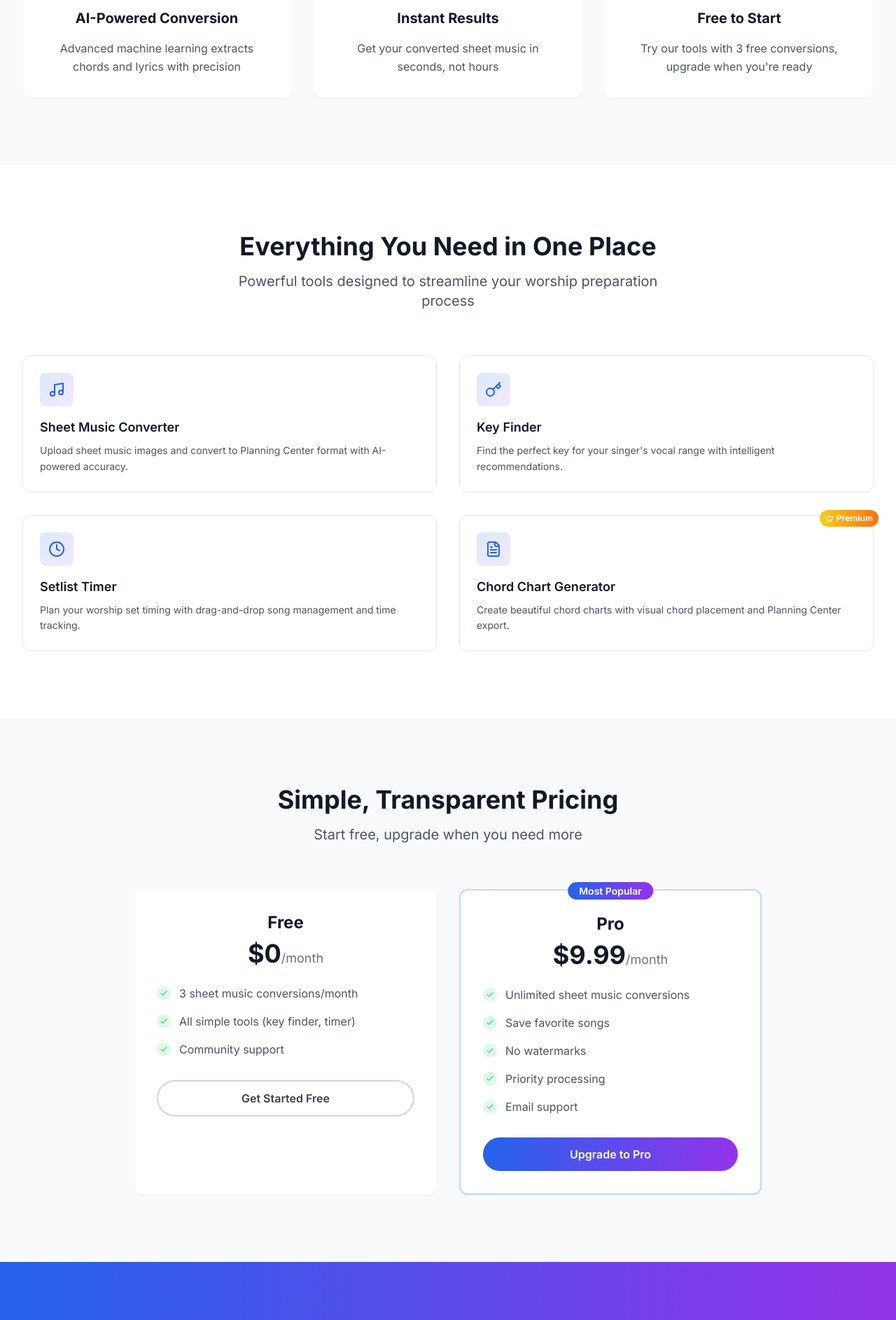
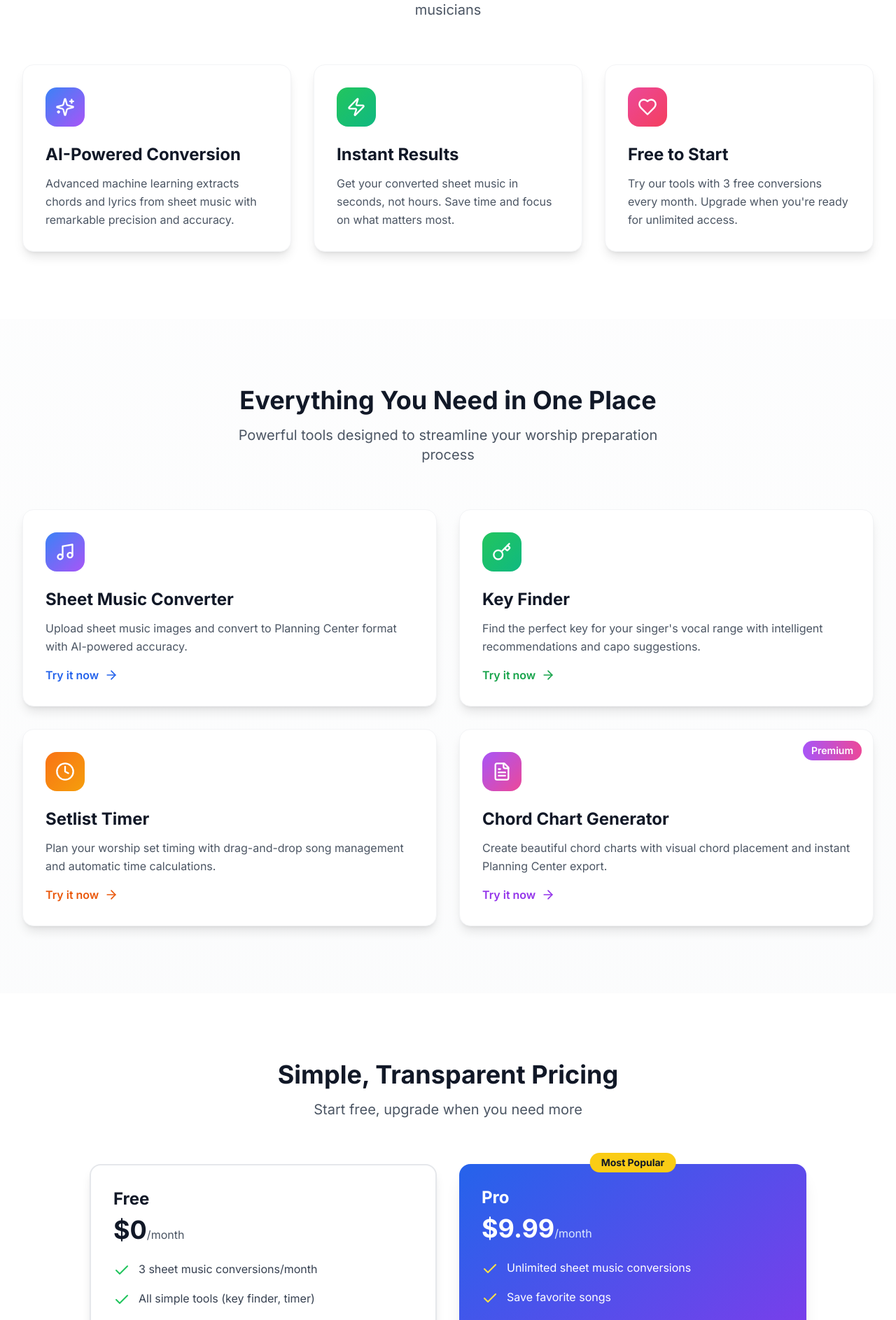
Before and after one commit to wolfman7702/church-tools-platform, a Next.js app: page / in a window 1280 px wide. Shown: the part 889-2776 px from the top of the page at 70% size. Built offline with nearby package versions, Linux system fonts and the light colour scheme.

Commit message:
Complete homepage rebuild with modern, beautiful design

```diff
--- a/app/page.tsx
+++ b/app/page.tsx
@@ -1,133 +1,91 @@
-'use client'
-
 import Link from 'next/link'
-import { ArrowRight, Sparkles, Zap, Heart, Music, Key, Clock, FileText, Check } from 'lucide-react'
-import ToolCard from '@/components/ToolCard'
-
-const tools = [
-  {
-    id: 'sheet-music',
-    title: 'Sheet Music Converter',
-    description: 'Upload sheet music images and convert to Planning Center format with AI-powered accuracy.',
-    icon: <Music className="w-6 h-6" />,
-    href: '/tools/sheet-music',
-    isPremium: false
-  },
-  {
-    id: 'key-finder',
-    title: 'Key Finder',
-    description: 'Find the perfect key for your singer\'s vocal range with intelligent recommendations.',
-    icon: <Key className="w-6 h-6" />,
-    href: '/tools/key-finder',
-    isPremium: false
-  },
-  {
-    id: 'setlist-timer',
-    title: 'Setlist Timer',
-    description: 'Plan your worship set timing with drag-and-drop song management and time tracking.',
-    icon: <Clock className="w-6 h-6" />,
-    href: '/tools/setlist-timer',
-    isPremium: false
-  },
-  {
-    id: 'chord-chart',
-    title: 'Chord Chart Generator',
-    description: 'Create beautiful chord charts with visual chord placement and Planning Center export.',
-    icon: <FileText className="w-6 h-6" />,
-    href: '/tools/chord-chart',
-    isPremium: true
-  }
-]
-
-const features = [
-  {
-    icon: <Sparkles className="w-8 h-8 text-blue-600" />,
-    title: 'AI-Powered Conversion',
-    description: 'Advanced machine learning extracts chords and lyrics with precision'
-  },
-  {
-    icon: <Zap className="w-8 h-8 text-purple-600" />,
-    title: 'Instant Results',
-    description: 'Get your converted sheet music in seconds, not hours'
-  },
-  {
-    icon: <Heart className="w-8 h-8 text-blue-600" />,
-    title: 'Free to Start',
-    description: 'Try our tools with 3 free conversions, upgrade when you\'re ready'
-  }
-]
+import { Music, Sparkles, Zap, Heart, Key, Clock, FileText, Check, ArrowRight } from 'lucide-react'
 
 export default function HomePage() {
-  const scrollToTools = () => {
-    document.getElementById('tools-section')?.scrollIntoView({ behavior: 'smooth' })
-  }
-
   return (
-    <div className="min-h-screen">
+    <div className="min-h-screen bg-gradient-to-b from-white to-gray-50">
       {/* Hero Section */}
-      <section className="relative overflow-hidden bg-white">
-        <div className="max-w-7xl mx-auto px-4 sm:px-6 lg:px-8 py-20 md:py-32">
-          <div className="text-center">
-            <h1 className="text-5xl md:text-7xl font-bold text-gray-900 mb-6">
-              <span className="bg-gradient-to-r from-blue-600 to-purple-600 bg-clip-text text-transparent">
+      <section className="relative py-20 md:py-32 px-4 sm:px-6 lg:px-8">
+        <div className="max-w-7xl mx-auto text-center">
+          <h1 className="text-5xl md:text-7xl font-extrabold mb-6 bg-gradient-to-r from-blue-600 to-purple-600 bg-clip-text text-transparent leading-tight">
             Essential Tools for Worship Leaders
-              </span>
           </h1>
-            <p className="text-xl md:text-2xl text-gray-600 mb-12 max-w-3xl mx-auto">
-              Everything you need to prep for Sunday, in one place
+          <p className="text-xl md:text-2xl text-gray-600 mb-10 max-w-3xl mx-auto leading-relaxed">
+            Everything you need to prep for Sunday, in one place. AI-powered sheet music conversion, key finding, and more.
           </p>
-
           <div className="flex flex-col sm:flex-row gap-4 justify-center items-center mb-8">
             <Link
               href="/tools/sheet-music"
-                className="bg-gradient-to-r from-blue-600 to-purple-600 text-white px-8 py-4 rounded-full font-semibold text-lg hover:shadow-xl hover:scale-105 transition-all duration-200 inline-flex items-center"
+              className="px-8 py-4 bg-gradient-to-r from-blue-600 to-purple-600 text-white rounded-full font-semibold text-lg hover:shadow-xl transition-all duration-200 hover:scale-105 inline-flex items-center gap-2"
             >
               Get Started Free
-                <ArrowRight className="w-5 h-5 ml-2" />
+              <ArrowRight className="w-5 h-5" />
             </Link>
-              <button
-                onClick={scrollToTools}
-                className="border-2 border-gray-300 text-gray-700 px-8 py-4 rounded-full font-semibold text-lg hover:border-gray-400 hover:bg-gray-50 transition-all duration-200"
+            <a
+              href="#tools"
+              className="px-8 py-4 border-2 border-gray-300 text-gray-700 rounded-full font-semibold text-lg hover:border-blue-600 hover:text-blue-600 transition-all duration-200"
             >
               Browse All Tools
-              </button>
+            </a>
           </div>
-
           <p className="text-sm text-gray-500">
             No credit card required • 3 free conversions • Start in seconds
           </p>
         </div>
-        </div>
-
-        {/* Background decoration */}
-        <div className="absolute top-0 right-0 w-96 h-96 bg-gradient-to-br from-blue-200 to-purple-200 rounded-full -translate-y-48 translate-x-48 opacity-20"></div>
-        <div className="absolute bottom-0 left-0 w-80 h-80 bg-gradient-to-tr from-purple-200 to-blue-200 rounded-full translate-y-40 -translate-x-40 opacity-20"></div>
       </section>
 
       {/* Features Section */}
-      <section className="py-16 md:py-24 bg-gray-50">
-        <div className="max-w-7xl mx-auto px-4 sm:px-6 lg:px-8">
-          <div className="grid grid-cols-1 md:grid-cols-3 gap-8">
-            {features.map((feature, index) => (
-              <div key={index} className="bg-white rounded-xl shadow-sm hover:shadow-xl hover:-translate-y-1 transition-all duration-300 p-8 text-center">
-                <div className="inline-flex items-center justify-center w-16 h-16 bg-gradient-to-br from-blue-100 to-purple-100 rounded-2xl mb-6">
-                  {feature.icon}
-                </div>
-                <h3 className="text-xl font-bold text-gray-900 mb-4">
-                  {feature.title}
-                </h3>
-                <p className="text-gray-600 leading-relaxed">
-                  {feature.description}
+      <section className="py-16 md:py-24 px-4 sm:px-6 lg:px-8 bg-white">
+        <div className="max-w-7xl mx-auto">
+          <div className="text-center mb-16">
+            <h2 className="text-3xl md:text-4xl font-bold text-gray-900 mb-4">
+              Why Worship Leaders Choose ChurchKit
+            </h2>
+            <p className="text-xl text-gray-600 max-w-2xl mx-auto">
+              Built specifically for the unique needs of worship teams and church musicians
             </p>
           </div>
-            ))}
+
+          <div className="grid grid-cols-1 md:grid-cols-3 gap-8">
+            {/* Feature 1 */}
+            <div className="bg-white p-8 rounded-2xl shadow-lg hover:shadow-xl transition-all duration-200 hover:-translate-y-1 border border-gray-100">
+              <div className="w-14 h-14 bg-gradient-to-br from-blue-500 to-purple-500 rounded-2xl flex items-center justify-center mb-6">
+                <Sparkles className="w-7 h-7 text-white" />
+              </div>
+              <h3 className="text-2xl font-bold text-gray-900 mb-3">AI-Powered Conversion</h3>
+              <p className="text-gray-600 leading-relaxed">
+                Advanced machine learning extracts chords and lyrics from sheet music with remarkable precision and accuracy.
+              </p>
+            </div>
+
+            {/* Feature 2 */}
+            <div className="bg-white p-8 rounded-2xl shadow-lg hover:shadow-xl transition-all duration-200 hover:-translate-y-1 border border-gray-100">
+              <div className="w-14 h-14 bg-gradient-to-br from-green-500 to-emerald-500 rounded-2xl flex items-center justify-center mb-6">
+                <Zap className="w-7 h-7 text-white" />
+              </div>
+              <h3 className="text-2xl font-bold text-gray-900 mb-3">Instant Results</h3>
+              <p className="text-gray-600 leading-relaxed">
+                Get your converted sheet music in seconds, not hours. Save time and focus on what matters most.
+              </p>
+            </div>
+
+            {/* Feature 3 */}
+            <div className="bg-white p-8 rounded-2xl shadow-lg hover:shadow-xl transition-all duration-200 hover:-translate-y-1 border border-gray-100">
+              <div className="w-14 h-14 bg-gradient-to-br from-pink-500 to-rose-500 rounded-2xl flex items-center justify-center mb-6">
+                <Heart className="w-7 h-7 text-white" />
+              </div>
+              <h3 className="text-2xl font-bold text-gray-900 mb-3">Free to Start</h3>
+              <p className="text-gray-600 leading-relaxed">
+                Try our tools with 3 free conversions every month. Upgrade when you're ready for unlimited access.
+              </p>
+            </div>
           </div>
         </div>
       </section>
 
       {/* Tools Section */}
-      <section id="tools-section" className="py-16 md:py-24 bg-white">
-        <div className="max-w-7xl mx-auto px-4 sm:px-6 lg:px-8">
+      <section id="tools" className="py-16 md:py-24 px-4 sm:px-6 lg:px-8">
+        <div className="max-w-7xl mx-auto">
           <div className="text-center mb-16">
             <h2 className="text-3xl md:text-4xl font-bold text-gray-900 mb-4">
               Everything You Need in One Place
@@ -137,141 +95,174 @@ export default function HomePage() {
             </p>
           </div>
 
-          <div className="grid grid-cols-1 md:grid-cols-2 lg:grid-cols-2 gap-8">
-            {tools.map((tool) => (
-              <ToolCard
-                key={tool.id}
-                title={tool.title}
-                description={tool.description}
-                icon={tool.icon}
-                href={tool.href}
-                isPremium={tool.isPremium}
-              />
-            ))}
+          <div className="grid grid-cols-1 md:grid-cols-2 gap-8">
+            {/* Tool 1 */}
+            <Link href="/tools/sheet-music" className="group">
+              <div className="bg-white p-8 rounded-2xl shadow-lg hover:shadow-2xl transition-all duration-200 hover:-translate-y-2 border border-gray-100 h-full">
+                <div className="w-14 h-14 bg-gradient-to-br from-blue-500 to-purple-500 rounded-2xl flex items-center justify-center mb-6 group-hover:scale-110 transition-transform">
+                  <Music className="w-7 h-7 text-white" />
+                </div>
+                <h3 className="text-2xl font-bold text-gray-900 mb-3">Sheet Music Converter</h3>
+                <p className="text-gray-600 leading-relaxed mb-4">
+                  Upload sheet music images and convert to Planning Center format with AI-powered accuracy.
+                </p>
+                <div className="flex items-center text-blue-600 font-semibold group-hover:gap-3 gap-2 transition-all">
+                  Try it now <ArrowRight className="w-5 h-5" />
+                </div>
+              </div>
+            </Link>
+
+            {/* Tool 2 */}
+            <Link href="/tools/key-finder" className="group">
+              <div className="bg-white p-8 rounded-2xl shadow-lg hover:shadow-2xl transition-all duration-200 hover:-translate-y-2 border border-gray-100 h-full">
+                <div className="w-14 h-14 bg-gradient-to-br from-green-500 to-emerald-500 rounded-2xl flex items-center justify-center mb-6 group-hover:scale-110 transition-transform">
+                  <Key className="w-7 h-7 text-white" />
+                </div>
+                <h3 className="text-2xl font-bold text-gray-900 mb-3">Key Finder</h3>
+                <p className="text-gray-600 leading-relaxed mb-4">
+                  Find the perfect key for your singer's vocal range with intelligent recommendations and capo suggestions.
+                </p>
+                <div className="flex items-center text-green-600 font-semibold group-hover:gap-3 gap-2 transition-all">
+                  Try it now <ArrowRight className="w-5 h-5" />
+                </div>
+              </div>
+            </Link>
+
+            {/* Tool 3 */}
+            <Link href="/tools/setlist-timer" className="group">
+              <div className="bg-white p-8 rounded-2xl shadow-lg hover:shadow-2xl transition-all duration-200 hover:-translate-y-2 border border-gray-100 h-full">
+                <div className="w-14 h-14 bg-gradient-to-br from-orange-500 to-amber-500 rounded-2xl flex items-center justify-center mb-6 group-hover:scale-110 transition-transform">
+                  <Clock className="w-7 h-7 text-white" />
+                </div>
+                <h3 className="text-2xl font-bold text-gray-900 mb-3">Setlist Timer</h3>
+                <p className="text-gray-600 leading-relaxed mb-4">
+                  Plan your worship set timing with drag-and-drop song management and automatic time calculations.
+                </p>
+                <div className="flex items-center text-orange-600 font-semibold group-hover:gap-3 gap-2 transition-all">
+                  Try it now <ArrowRight className="w-5 h-5" />
+                </div>
+              </div>
+            </Link>
+
+            {/* Tool 4 */}
+            <Link href="/tools/chord-chart" className="group">
+              <div className="bg-white p-8 rounded-2xl shadow-lg hover:shadow-2xl transition-all duration-200 hover:-translate-y-2 border border-gray-100 h-full relative overflow-hidden">
+                <div className="absolute top-4 right-4 bg-gradient-to-r from-purple-500 to-pink-500 text-white px-3 py-1 rounded-full text-sm font-semibold">
+                  Premium
+                </div>
+                <div className="w-14 h-14 bg-gradient-to-br from-purple-500 to-pink-500 rounded-2xl flex items-center justify-center mb-6 group-hover:scale-110 transition-transform">
+                  <FileText className="w-7 h-7 text-white" />
+                </div>
+                <h3 className="text-2xl font-bold text-gray-900 mb-3">Chord Chart Generator</h3>
+                <p className="text-gray-600 leading-relaxed mb-4">
+                  Create beautiful chord charts with visual chord placement and instant Planning Center export.
+                </p>
+                <div className="flex items-center text-purple-600 font-semibold group-hover:gap-3 gap-2 transition-all">
+                  Try it now <ArrowRight className="w-5 h-5" />
+                </div>
+              </div>
+            </Link>
           </div>
         </div>
       </section>
 
-      {/* Pricing Preview */}
-      <section className="py-16 md:py-24 bg-gray-50">
-        <div className="max-w-7xl mx-auto px-4 sm:px-6 lg:px-8">
+      {/* Pricing Section */}
+      <section className="py-16 md:py-24 px-4 sm:px-6 lg:px-8 bg-white">
+        <div className="max-w-5xl mx-auto">
           <div className="text-center mb-16">
             <h2 className="text-3xl md:text-4xl font-bold text-gray-900 mb-4">
               Simple, Transparent Pricing
             </h2>
-            <p className="text-xl text-gray-600 max-w-2xl mx-auto">
+            <p className="text-xl text-gray-600">
               Start free, upgrade when you need more
             </p>
           </div>
 
-          <div className="grid grid-cols-1 md:grid-cols-2 gap-8 max-w-4xl mx-auto">
-            {/* Free Plan */}
-            <div className="bg-white rounded-xl shadow-sm hover:shadow-lg transition-all duration-300 p-8">
-              <div className="text-center">
+          <div className="grid grid-cols-1 md:grid-cols-2 gap-8">
+            {/* Free Tier */}
+            <div className="bg-white p-8 rounded-2xl shadow-lg border-2 border-gray-200">
               <h3 className="text-2xl font-bold text-gray-900 mb-2">Free</h3>
-                <div className="text-4xl font-bold text-gray-900 mb-6">
-                  $0<span className="text-lg text-gray-500 font-normal">/month</span>
+              <div className="mb-6">
+                <span className="text-4xl font-bold text-gray-900">$0</span>
+                <span className="text-gray-600">/month</span>
               </div>
-                <ul className="space-y-4 text-left mb-8">
-                  <li className="flex items-center">
-                    <div className="w-5 h-5 bg-green-100 rounded-full flex items-center justify-center mr-3 flex-shrink-0">
-                      <Check className="w-3 h-3 text-green-600" />
-                    </div>
-                    <span className="text-gray-600">3 sheet music conversions/month</span>
+              <ul className="space-y-4 mb-8">
+                <li className="flex items-start gap-3">
+                  <Check className="w-6 h-6 text-green-500 flex-shrink-0 mt-0.5" />
+                  <span className="text-gray-700">3 sheet music conversions/month</span>
                 </li>
-                  <li className="flex items-center">
-                    <div className="w-5 h-5 bg-green-100 rounded-full flex items-center justify-center mr-3 flex-shrink-0">
-                      <Check className="w-3 h-3 text-green-600" />
-                    </div>
-                    <span className="text-gray-600">All simple tools (key finder, timer)</span>
+                <li className="flex items-start gap-3">
+                  <Check className="w-6 h-6 text-green-500 flex-shrink-0 mt-0.5" />
+                  <span className="text-gray-700">All simple tools (key finder, timer)</span>
                 </li>
-                  <li className="flex items-center">
-                    <div className="w-5 h-5 bg-green-100 rounded-full flex items-center justify-center mr-3 flex-shrink-0">
-                      <Check className="w-3 h-3 text-green-600" />
-                    </div>
-                    <span className="text-gray-600">Community support</span>
+                <li className="flex items-start gap-3">
+                  <Check className="w-6 h-6 text-green-500 flex-shrink-0 mt-0.5" />
+                  <span className="text-gray-700">Community support</span>
                 </li>
               </ul>
               <Link
                 href="/tools/sheet-music"
-                  className="w-full border-2 border-gray-300 text-gray-700 px-6 py-3 rounded-full font-semibold hover:border-gray-400 hover:bg-gray-50 transition-all duration-200 inline-block text-center"
+                className="block w-full py-3 px-6 text-center border-2 border-gray-300 text-gray-700 rounded-full font-semibold hover:border-blue-600 hover:text-blue-600 transition-all"
               >
                 Get Started Free
               </Link>
             </div>
+
+            {/* Pro Tier */}
+            <div className="bg-gradient-to-br from-blue-600 to-purple-600 p-8 rounded-2xl shadow-xl relative">
+              <div className="absolute -top-4 left-1/2 -translate-x-1/2 bg-yellow-400 text-gray-900 px-4 py-1 rounded-full text-sm font-bold">
+                Most Popular
               </div>
-
-            {/* Pro Plan */}
-            <div className="bg-white rounded-xl shadow-sm hover:shadow-lg transition-all duration-300 p-8 relative border-2 border-blue-200">
-              <div className="absolute -top-3 left-1/2 transform -translate-x-1/2">
-                <span className="bg-gradient-to-r from-blue-600 to-purple-600 text-white px-4 py-1 rounded-full text-sm font-semibold">
-                  Most Popular
-                </span>
+              <h3 className="text-2xl font-bold text-white mb-2">Pro</h3>
+              <div className="mb-6">
+                <span className="text-4xl font-bold text-white">$9.99</span>
+                <span className="text-blue-100">/month</span>
               </div>
-              <div className="text-center">
-                <h3 className="text-2xl font-bold text-gray-900 mb-2">Pro</h3>
-                <div className="text-4xl font-bold text-gray-900 mb-6">
-                  $9.99<span className="text-lg text-gray-500 font-normal">/month</span>
-                </div>
-                <ul className="space-y-4 text-left mb-8">
-                  <li className="flex items-center">
-                    <div className="w-5 h-5 bg-green-100 rounded-full flex items-center justify-center mr-3 flex-shrink-0">
-                      <Check className="w-3 h-3 text-green-600" />
-                    </div>
-                    <span className="text-gray-600">Unlimited sheet music conversions</span>
+              <ul className="space-y-4 mb-8">
+                <li className="flex items-start gap-3">
+                  <Check className="w-6 h-6 text-yellow-300 flex-shrink-0 mt-0.5" />
+                  <span className="text-white">Unlimited sheet music conversions</span>
                 </li>
-                  <li className="flex items-center">
-                    <div className="w-5 h-5 bg-green-100 rounded-full flex items-center justify-center mr-3 flex-shrink-0">
-                      <Check className="w-3 h-3 text-green-600" />
-                    </div>
-                    <span className="text-gray-600">Save favorite songs</span>
+                <li className="flex items-start gap-3">
+                  <Check className="w-6 h-6 text-yellow-300 flex-shrink-0 mt-0.5" />
+                  <span className="text-white">Save favorite songs</span>
                 </li>
-                  <li className="flex items-center">
-                    <div className="w-5 h-5 bg-green-100 rounded-full flex items-center justify-center mr-3 flex-shrink-0">
-                      <Check className="w-3 h-3 text-green-600" />
-                    </div>
-                    <span className="text-gray-600">No watermarks</span>
+                <li className="flex items-start gap-3">
+                  <Check className="w-6 h-6 text-yellow-300 flex-shrink-0 mt-0.5" />
+                  <span className="text-white">No watermarks</span>
                 </li>
-                  <li className="flex items-center">
-                    <div className="w-5 h-5 bg-green-100 rounded-full flex items-center justify-center mr-3 flex-shrink-0">
-                      <Check className="w-3 h-3 text-green-600" />
-                    </div>
-                    <span className="text-gray-600">Priority processing</span>
+                <li className="flex items-start gap-3">
+                  <Check className="w-6 h-6 text-yellow-300 flex-shrink-0 mt-0.5" />
+                  <span className="text-white">Priority processing</span>
                 </li>
-                  <li className="flex items-center">
-                    <div className="w-5 h-5 bg-green-100 rounded-full flex items-center justify-center mr-3 flex-shrink-0">
-                      <Check className="w-3 h-3 text-green-600" />
-                    </div>
-                    <span className="text-gray-600">Email support</span>
+                <li className="flex items-start gap-3">
+                  <Check className="w-6 h-6 text-yellow-300 flex-shrink-0 mt-0.5" />
+                  <span className="text-white">Email support</span>
                 </li>
               </ul>
-                <Link
-                  href="/pricing"
-                  className="w-full bg-gradient-to-r from-blue-600 to-purple-600 text-white px-6 py-3 rounded-full font-semibold hover:shadow-lg hover:scale-105 transition-all duration-200 inline-block text-center"
-                >
+              <button className="block w-full py-3 px-6 text-center bg-white text-blue-600 rounded-full font-semibold hover:bg-gray-100 transition-all shadow-lg">
                 Upgrade to Pro
-                </Link>
-              </div>
+              </button>
             </div>
           </div>
         </div>
       </section>
 
       {/* Final CTA */}
-      <section className="py-20 bg-gradient-to-r from-blue-600 to-purple-600">
-        <div className="max-w-7xl mx-auto px-4 sm:px-6 lg:px-8 text-center">
-          <h2 className="text-3xl md:text-4xl font-bold text-white mb-6">
+      <section className="py-20 px-4 sm:px-6 lg:px-8 bg-gradient-to-r from-blue-600 to-purple-600">
+        <div className="max-w-4xl mx-auto text-center">
+          <h2 className="text-3xl md:text-5xl font-bold text-white mb-6">
             Ready to simplify your worship prep?
           </h2>
-          <p className="text-xl text-blue-100 mb-8 max-w-2xl mx-auto">
+          <p className="text-xl text-blue-100 mb-8">
             Join thousands of worship leaders who trust ChurchKit to streamline their Sunday preparation
           </p>
           <Link
             href="/tools/sheet-music"
-            className="bg-white text-blue-600 px-8 py-4 rounded-full font-semibold text-lg hover:bg-gray-50 transition-colors inline-flex items-center"
+            className="inline-flex items-center gap-2 px-8 py-4 bg-white text-blue-600 rounded-full font-semibold text-lg hover:shadow-2xl transition-all duration-200 hover:scale-105"
           >
             Start Converting Now
-            <ArrowRight className="w-5 h-5 ml-2" />
+            <ArrowRight className="w-5 h-5" />
           </Link>
         </div>
       </section>
```
Lines whose indentation alone changed are shown as unchanged.
